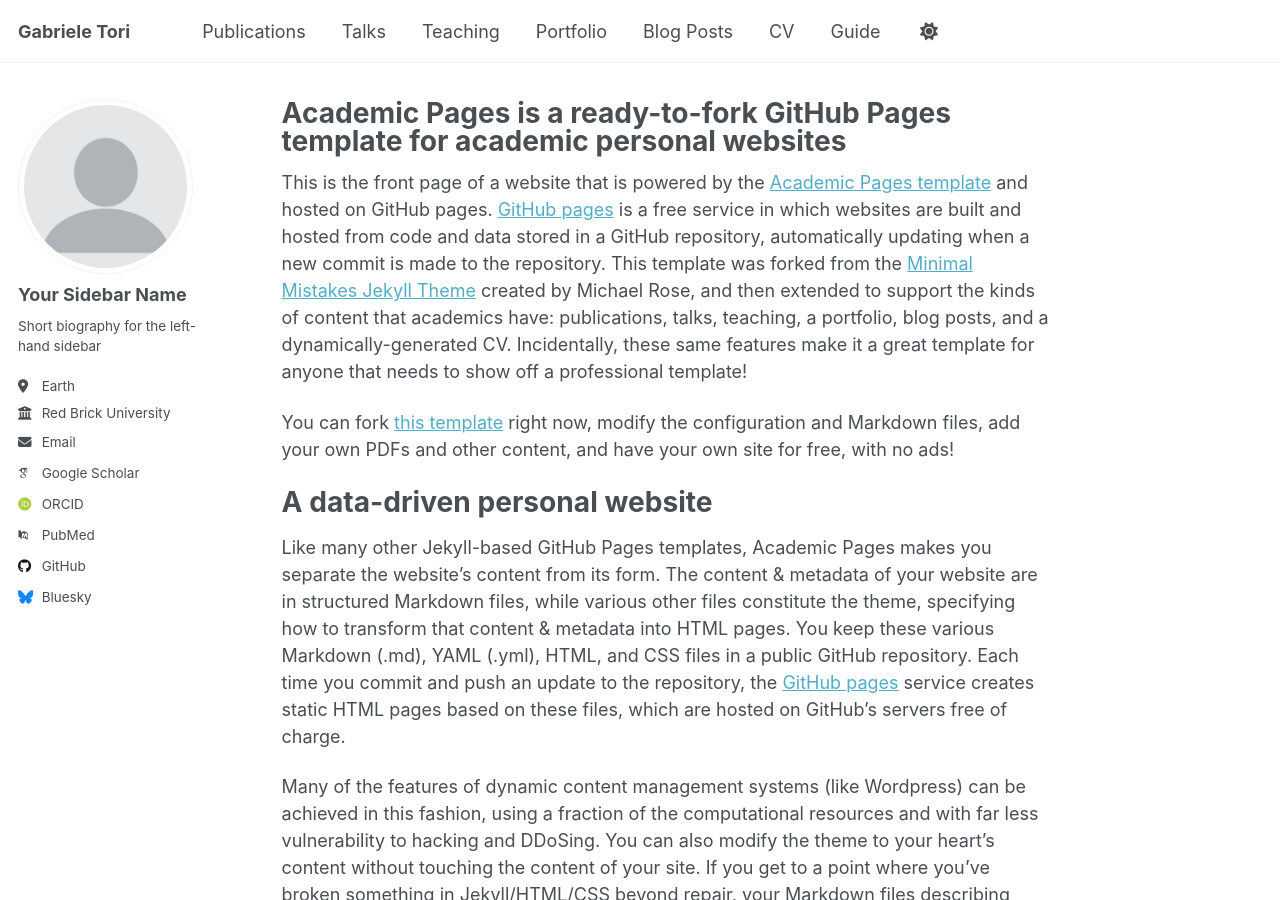
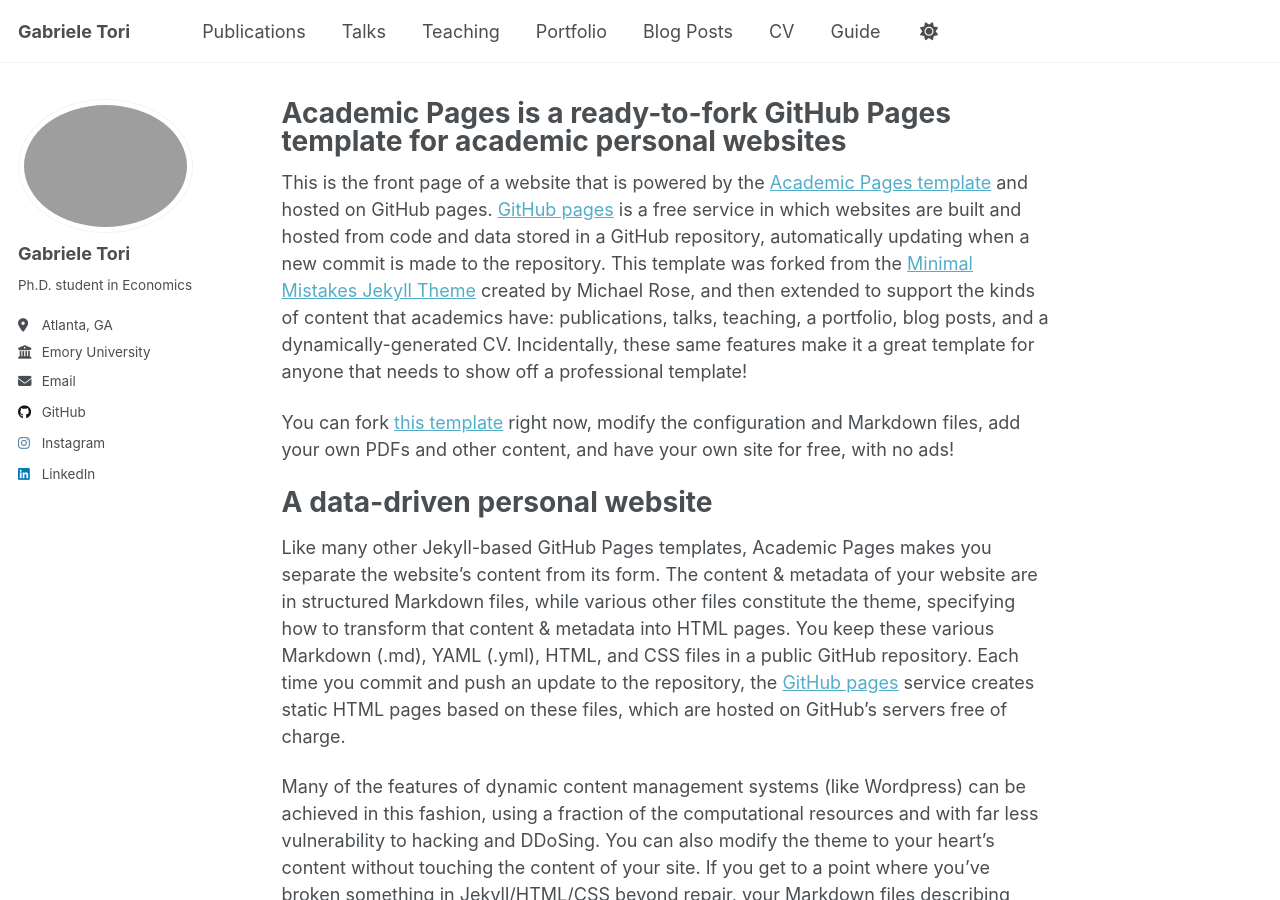
Before and after one commit to gtori7499/gtori7499.github.io, a Jekyll site: the page built from _pages/about.md, in a window 1280 px wide and 900 px high. Built offline with Jekyll 4.4.1, drawn with Linux system fonts in a browser that asks for light colours; some web fonts are replaced; a script that is not in the unit is left out.

Commit message:
Update _config.yml 3

```diff
--- a/_config.yml
+++ b/_config.yml
@@ -12,33 +12,33 @@ site_theme               : "default"
 title                    : "Gabriele Tori"
 title_separator          : "-"
 name                     : &name "Gabriele Tori"
-description              : &description "personal description"
-url                      : https://academicpages.github.io # the base hostname & protocol for your site e.g. "https://[your GitHub username].github.io" or if you already have some other page hosted on Github then use "https://[your GitHub username].github.io/[Your Repo Name]"
+description              : &description "Ph.D. Fellow"
+url                      : https://gtori7499.github.io # the base hostname & protocol for your site e.g. "https://[your GitHub username].github.io" or if you already have some other page hosted on Github then use "https://[your GitHub username].github.io/[Your Repo Name]"
 baseurl                  : "" # the subpath of your site, e.g. "/blog"
-repository               : "academicpages/academicpages.github.io"
+repository               : "gtori7499.github.io"
 
 # Site Author - The following control what appear as part of the author content on the side bar.
 #               If a field is blank the icon and link will not appear, otherwise it will be shown.
 #               Additional customization can be done by editing /_includes/author-profile.html
 author:
   # Biographic information
-  avatar           : "profile.png"
-  name             : "Your Sidebar Name"
+  avatar           : "profile_pi.png"
+  name             : "Gabriele Tori"
   pronouns         : # example: "she/her"
-  bio              : "Short biography for the left-hand sidebar"
-  location         : "Earth"
-  employer         : "Red Brick University"
+  bio              : "Ph.D. student in Economics"
+  location         : "Atlanta, GA"
+  employer         : "Emory University"
   uri              : # URL
-  email            : "none@example.org"
+  email            : "gabriele.tori@emory.edu"
 
   # Academic websites
   academia         : # URL
   arxiv            : # URL - Update with the correct link to your profile
-  googlescholar    : "https://scholar.google.com/citations?user=PS_CX0AAAAAJ"
+  googlescholar    : # URL
   impactstory      : # URL
-  orcid            : "http://orcid.org/yourorcidurl"
+  orcid            : # URL
   semantic         : # URL
-  pubmed           : "https://www.ncbi.nlm.nih.gov/pubmed/?term=john+snow"
+  pubmed           : # URL
   researchgate     : # URL
   scopus           : # URL
 
@@ -46,22 +46,22 @@ author:
   bitbucket        : # Username - Update with your username on the site
   codepen          : # Username
   dribbble         : # Username
-  github           : "academicpages"
+  github           : "gtori7499"
   kaggle           : # Username
   stackoverflow    : # User number or user number and name (i.e., use "1" or "1/jeff-atwood")
 
   # Social media
   artstation       : # Username
-  bluesky          : "bsky.app" # Replace this with you Bluesky username
+  bluesky          : # Username
   facebook         : # Username
   flickr           : # Username
   foursquare       : # Username
   goodreads        : # Username
   google_plus      : # Username
   keybase          : # Username
-  instagram        : # Username
+  instagram        : "gabrieletori99"
   lastfm           : # Username
-  linkedin         : # Username
+  linkedin         : "Gabriele Tori"
   mastodon         : # URL
   medium           : # URL
   pinterest        : # Username
@@ -80,11 +80,11 @@ author:
 # Publication Category - The following the list of publication categories and their headings
 publication_category:
   books:
-    title: 'Books'
+    title: #'Books'
   manuscripts:
-    title: 'Journal Articles'
+    title: #'Journal Articles'
   conferences:
-    title: 'Conference Papers'
+    title: #'Conference Papers'
 
 # Site Settings
 teaser                   :  # filename of teaser fallback teaser image placed in /images/, .e.g. "500x300.png"
```
